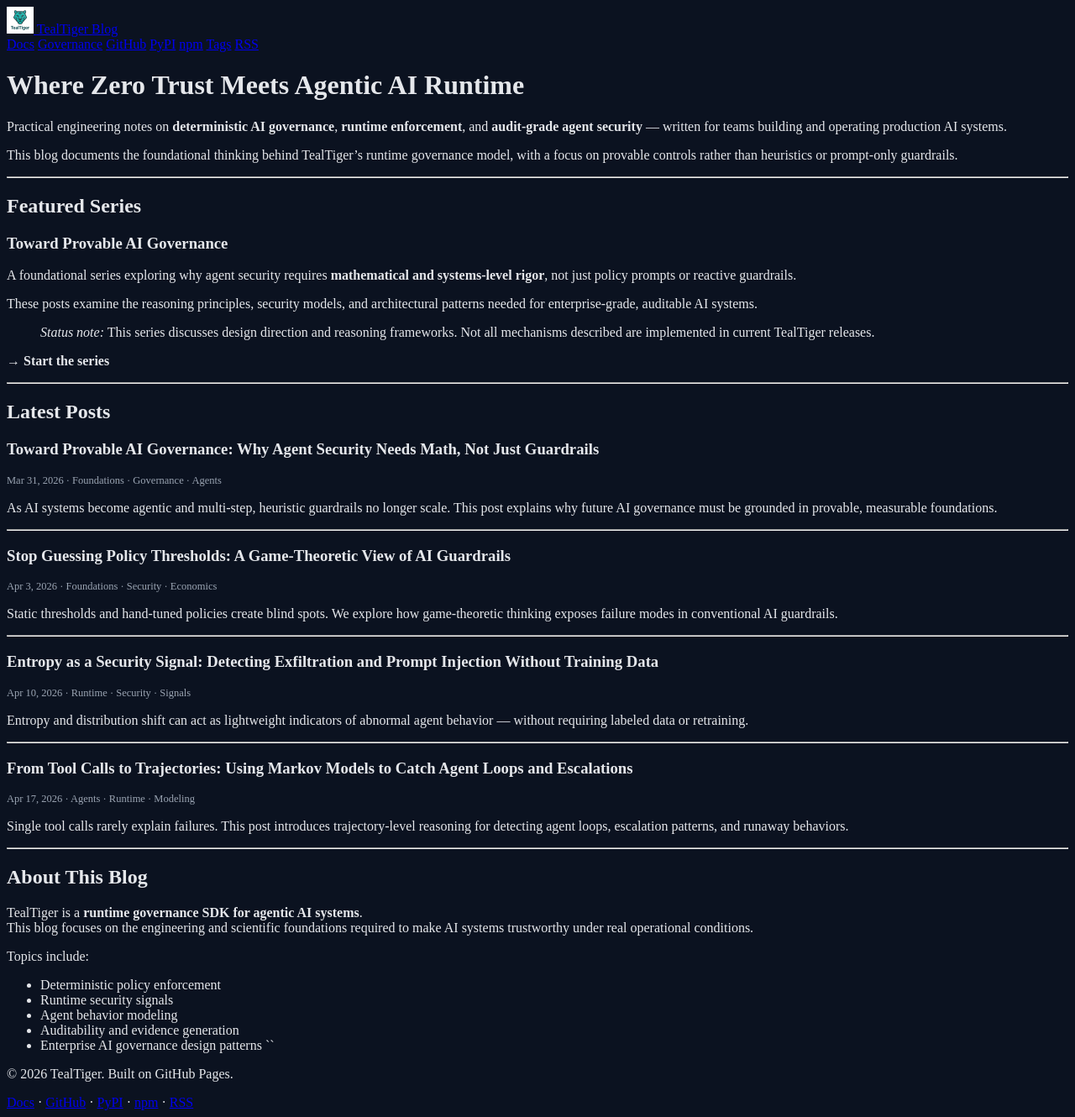
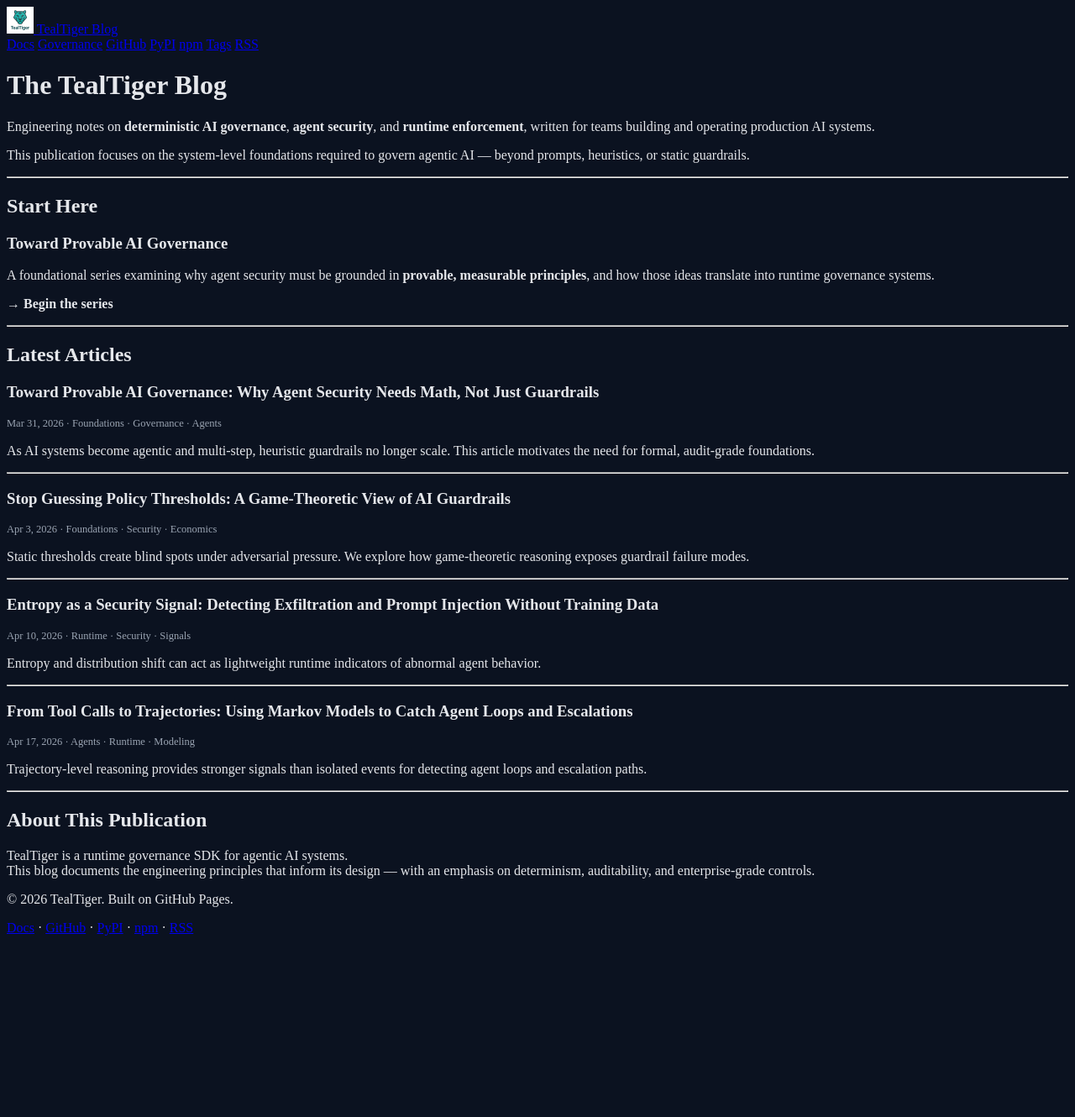
Before and after one commit to agentguard-ai/TealTiger-Blogs, a Jekyll site: the page built from index.md, in a window 1280 px wide. Shown: the whole page at 84% size. Built offline with Jekyll 4.4.1, drawn with Linux system fonts in a browser that asks for light colours; after the commit the page ends 1122 px from its top, so only the background shows below that.

Commit message:
Update index.md

```diff
--- a/index.md
+++ b/index.md
@@ -1,70 +1,58 @@
 ---
 layout: default
 title: TealTiger Blog
-description: Engineering notes on deterministic AI governance, agent security, and runtime enforcement.
+description: Engineering notes on deterministic AI governance, runtime enforcement, and audit‑grade agent security.
 ---
 
-# Where Zero Trust Meets Agentic AI Runtime
+# The TealTiger Blog
 
-Practical engineering notes on **deterministic AI governance**, **runtime enforcement**, and **audit‑grade agent security** — written for teams building and operating production AI systems.
+Engineering notes on **deterministic AI governance**, **agent security**, and **runtime enforcement**, written for teams building and operating production AI systems.
 
-This blog documents the foundational thinking behind TealTiger’s runtime governance model, with a focus on provable controls rather than heuristics or prompt‑only guardrails.
+This publication focuses on the system‑level foundations required to govern agentic AI — beyond prompts, heuristics, or static guardrails.
 
 ---
 
-## Featured Series
+## Start Here
 
 ### Toward Provable AI Governance
 
-A foundational series exploring why agent security requires **mathematical and systems‑level rigor**, not just policy prompts or reactive guardrails.
+A foundational series examining why agent security must be grounded in **provable, measurable principles**, and how those ideas translate into runtime governance systems.
 
-These posts examine the reasoning principles, security models, and architectural patterns needed for enterprise‑grade, auditable AI systems.
-
-> _Status note:_ This series discusses design direction and reasoning frameworks. Not all mechanisms described are implemented in current TealTiger releases.
-
-**→ Start the series**
+**→ Begin the series**
 
 ---
 
-## Latest Posts
+## Latest Articles
 
 ### Toward Provable AI Governance: Why Agent Security Needs Math, Not Just Guardrails
 <span class="post-meta">Mar 31, 2026 · Foundations · Governance · Agents</span>
 
-As AI systems become agentic and multi‑step, heuristic guardrails no longer scale. This post explains why future AI governance must be grounded in provable, measurable foundations.
+As AI systems become agentic and multi‑step, heuristic guardrails no longer scale. This article motivates the need for formal, audit‑grade foundations.
 
 ---
 
 ### Stop Guessing Policy Thresholds: A Game‑Theoretic View of AI Guardrails
 <span class="post-meta">Apr 3, 2026 · Foundations · Security · Economics</span>
 
-Static thresholds and hand‑tuned policies create blind spots. We explore how game‑theoretic thinking exposes failure modes in conventional AI guardrails.
+Static thresholds create blind spots under adversarial pressure. We explore how game‑theoretic reasoning exposes guardrail failure modes.
 
 ---
 
 ### Entropy as a Security Signal: Detecting Exfiltration and Prompt Injection Without Training Data
 <span class="post-meta">Apr 10, 2026 · Runtime · Security · Signals</span>
 
-Entropy and distribution shift can act as lightweight indicators of abnormal agent behavior — without requiring labeled data or retraining.
+Entropy and distribution shift can act as lightweight runtime indicators of abnormal agent behavior.
 
 ---
 
 ### From Tool Calls to Trajectories: Using Markov Models to Catch Agent Loops and Escalations
 <span class="post-meta">Apr 17, 2026 · Agents · Runtime · Modeling</span>
 
-Single tool calls rarely explain failures. This post introduces trajectory‑level reasoning for detecting agent loops, escalation patterns, and runaway behaviors.
+Trajectory‑level reasoning provides stronger signals than isolated events for detecting agent loops and escalation paths.
 
 ---
 
-## About This Blog
+## About This Publication
 
-TealTiger is a **runtime governance SDK for agentic AI systems**.
-This blog focuses on the engineering and scientific foundations required to make AI systems trustworthy under real operational conditions.
-
-Topics include:
-- Deterministic policy enforcement
-- Runtime security signals
-- Agent behavior modeling
-- Auditability and evidence generation
-- Enterprise AI governance design patterns
-``
+TealTiger is a runtime governance SDK for agentic AI systems.
+This blog documents the engineering principles that inform its design — with an emphasis on determinism, auditability, and enterprise‑grade controls.
```
